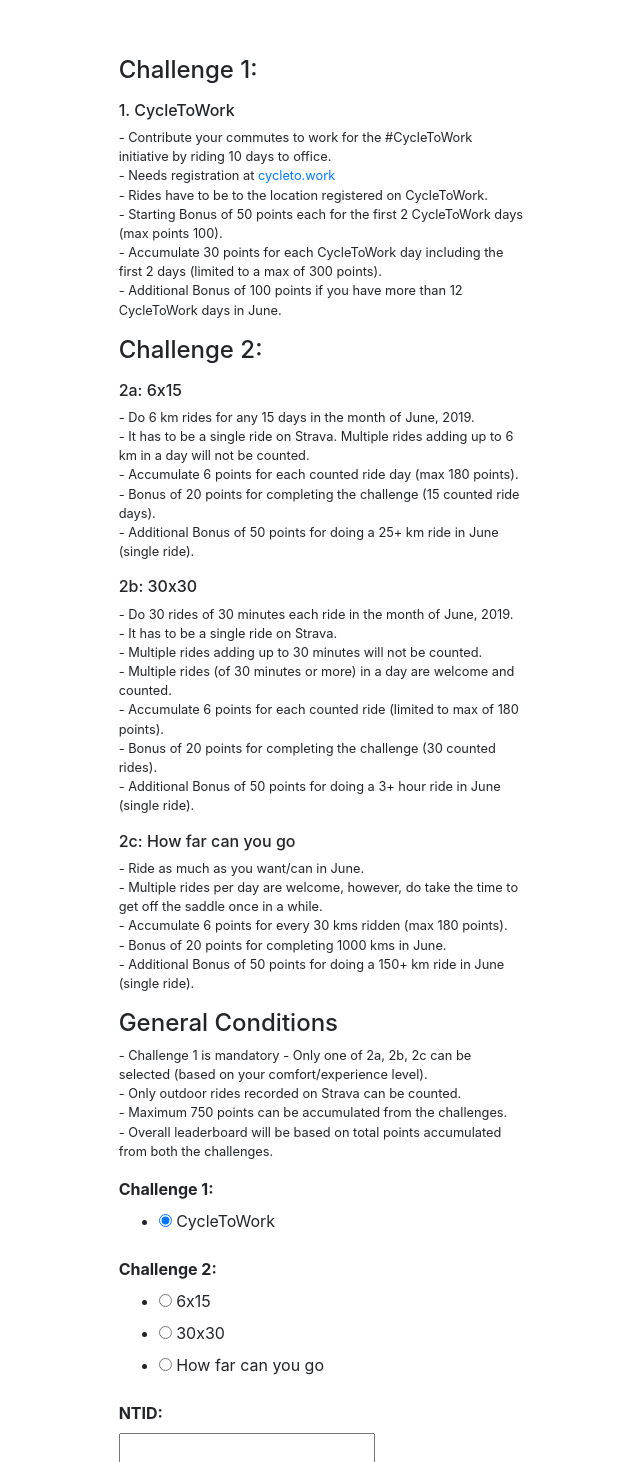
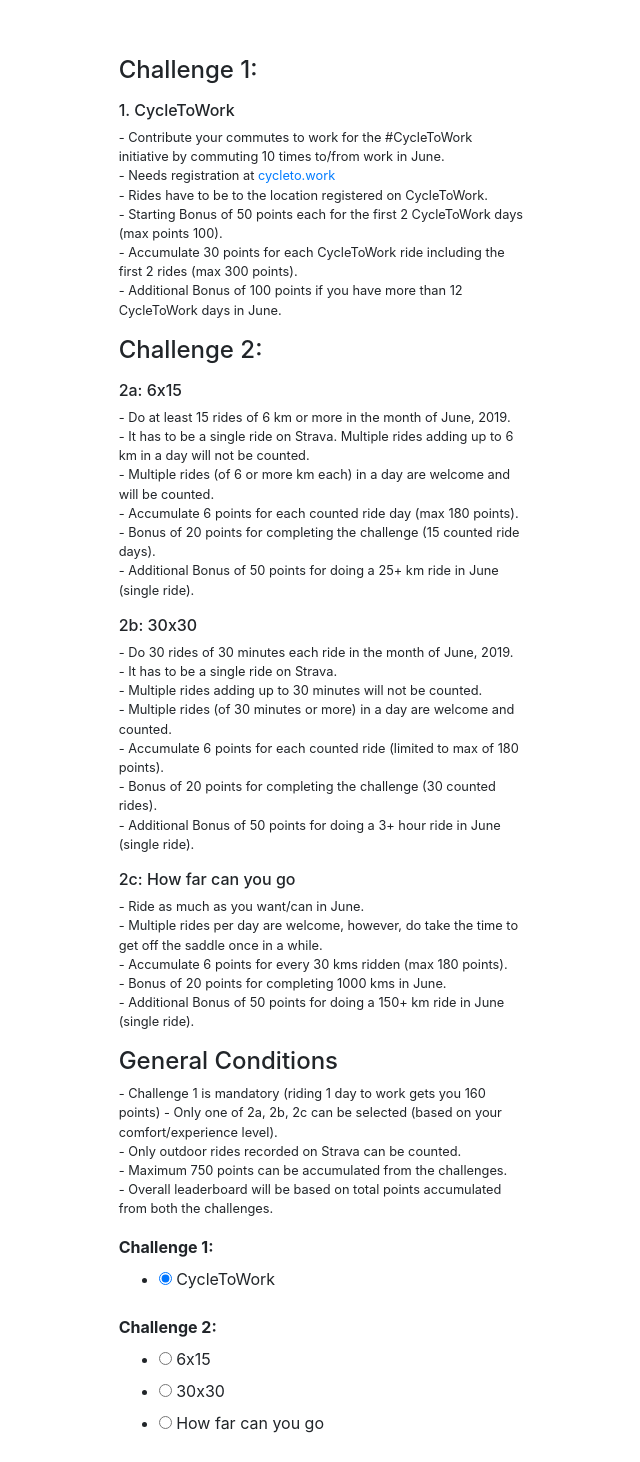
Before and after one commit to panchambharadwaj/strava-telegram-auth, a Flask app: template app/templates/challenges_bosch_even_registration.html in a window 1280 px wide. Shown: the top 1462 px of the page, without its empty margins (318-958 px from the left). Run offline with Flask 2, Linux system fonts and the light colour scheme; the template is opened without the code that fills it: values that come from a table or form of the project are taken from there, others are empty; parts of the project's set-up code (start-up, migrations or seed data) failed here and were passed over; some libraries are stand-ins or nearby versions.

Commit message:
Updated rules

```diff
--- a/app/app.py
+++ b/app/app.py
@@ -159,23 +159,23 @@
         return redirect(url_for('challenges_registration_month_code', month="odd", code=code))
 
 
-@app.route("/challenges/registration/<month>/<code>", methods=['GET', 'POST'])
-@execution_time
-def challenges_registration_month_code(month, code):
-    form = ReusableFormChallenges(request.form)
-    page_title = app_variables.challenges_even_page_title if month == "even" else app_variables.challenges_odd_page_title
-    if request.method == 'POST':
-        challenge_ids = request.form.getlist("challenge_id")
-        if len(challenge_ids) > 0:
-            if challenges_registration.main(challenge_ids, month, code):
-                return render_template('challenges_registration_successful.html', page_title=page_title)
-            else:
-                return render_template('failed.html', page_title=page_title)
-        else:
-            flash('Select at least one challenge!')
-
-    challenges_registration_page = 'challenges_even_registration.html' if month == "even" else 'challenges_odd_registration.html'
-    return render_template(challenges_registration_page, form=form, page_title=page_title)
+# @app.route("/challenges/registration/<month>/<code>", methods=['GET', 'POST'])
+# @execution_time
+# def challenges_registration_month_code(month, code):
+#     form = ReusableFormChallenges(request.form)
+#     page_title = app_variables.challenges_even_page_title if month == "even" else app_variables.challenges_odd_page_title
+#     if request.method == 'POST':
+#         challenge_ids = request.form.getlist("challenge_id")
+#         if len(challenge_ids) > 0:
+#             if challenges_registration.main(challenge_ids, month, code):
+#                 return render_template('challenges_registration_successful.html', page_title=page_title)
+#             else:
+#                 return render_template('failed.html', page_title=page_title)
+#         else:
+#             flash('Select at least one challenge!')
+#
+#     challenges_registration_page = 'challenges_even_registration.html' if month == "even" else 'challenges_odd_registration.html'
+#     return render_template(challenges_registration_page, form=form, page_title=page_title)
 
 
 @app.route("/challenges/bosch/even/register")
--- a/app/templates/challenges_bosch_even_registration.html
+++ b/app/templates/challenges_bosch_even_registration.html
@@ -22,12 +22,12 @@
                 <p>
                 <h6>1. CycleToWork </h6>
                 <small>
-                    - Contribute your commutes to work for the #CycleToWork initiative by riding 10 days to office. <br>
+                    - Contribute your commutes to work for the #CycleToWork initiative by commuting 10 times to/from
+                    work in June. <br>
                     - Needs registration at <a href="http://cycleto.work"> cycleto.work </a> <br>
                     - Rides have to be to the location registered on CycleToWork. <br>
                     - Starting Bonus of 50 points each for the first 2 CycleToWork days (max points 100). <br>
-                    - Accumulate 30 points for each CycleToWork day including the first 2 days (limited to a max of 300
-                    points). <br>
+                    - Accumulate 30 points for each CycleToWork ride including the first 2 rides (max 300 points). <br>
                     - Additional Bonus of 100 points if you have more than 12 CycleToWork days in June. <br>
                 </small>
                 </p>
@@ -37,9 +37,10 @@
                 <p>
                 <h6>2a: 6x15 </h6>
                 <small>
-                    - Do 6 km rides for any 15 days in the month of June, 2019. <br>
+                    - Do at least 15 rides of 6 km or more in the month of June, 2019. <br>
                     - It has to be a single ride on Strava. Multiple rides adding up to 6 km in a day will not be
                     counted. <br>
+                    - Multiple rides (of 6 or more km each) in a day are welcome and will be counted. <br>
                     - Accumulate 6 points for each counted ride day (max 180 points). <br>
                     - Bonus of 20 points for completing the challenge (15 counted ride days). <br>
                     - Additional Bonus of 50 points for doing a 25+ km ride in June (single ride). <br>
@@ -72,7 +73,7 @@
                 <h4> General Conditions </h4>
                 <p>
                     <small>
-                        - Challenge 1 is mandatory
+                        - Challenge 1 is mandatory (riding 1 day to work gets you 160 points)
                         - Only one of 2a, 2b, 2c can be selected (based on your comfort/experience level). <br>
                         - Only outdoor rides recorded on Strava can be counted. <br>
                         - Maximum 750 points can be accumulated from the challenges. <br>
```
